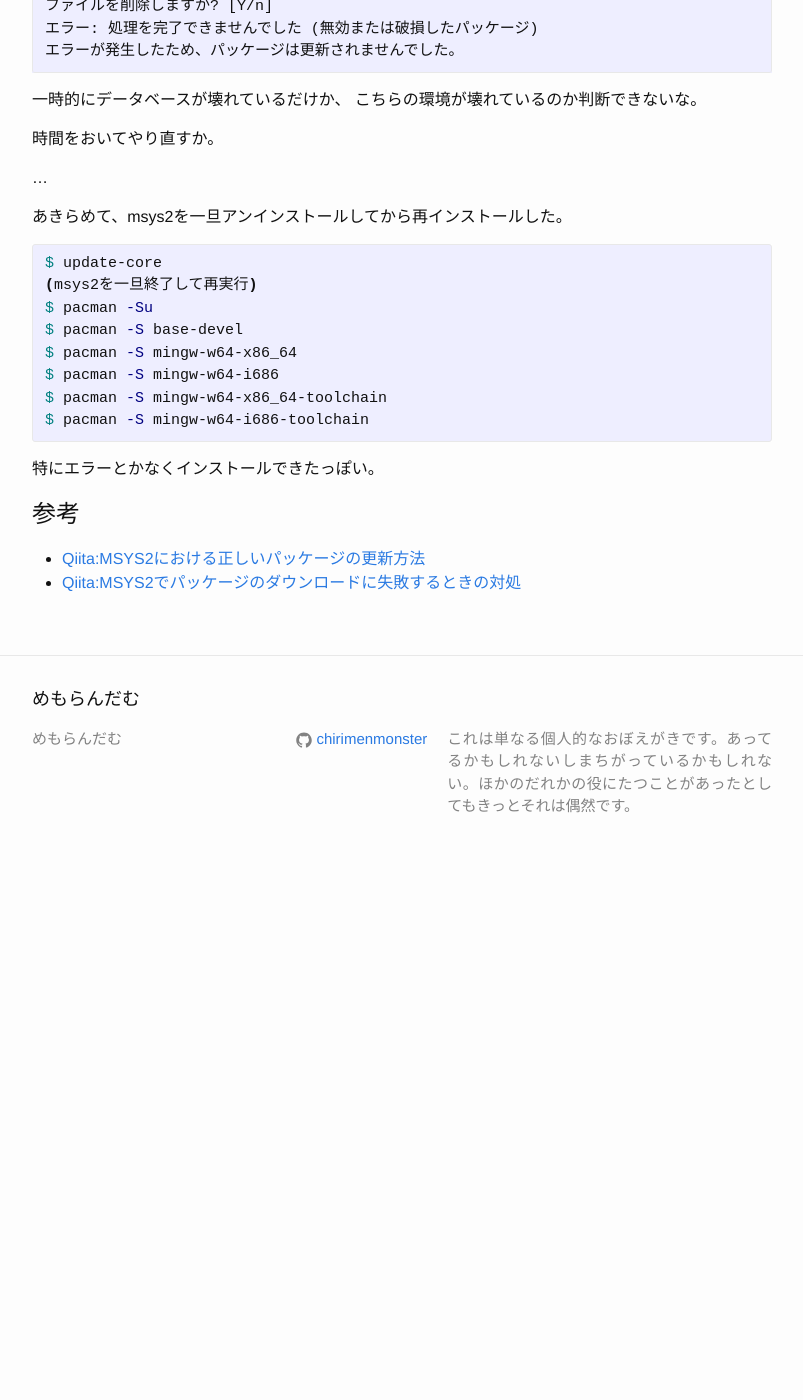
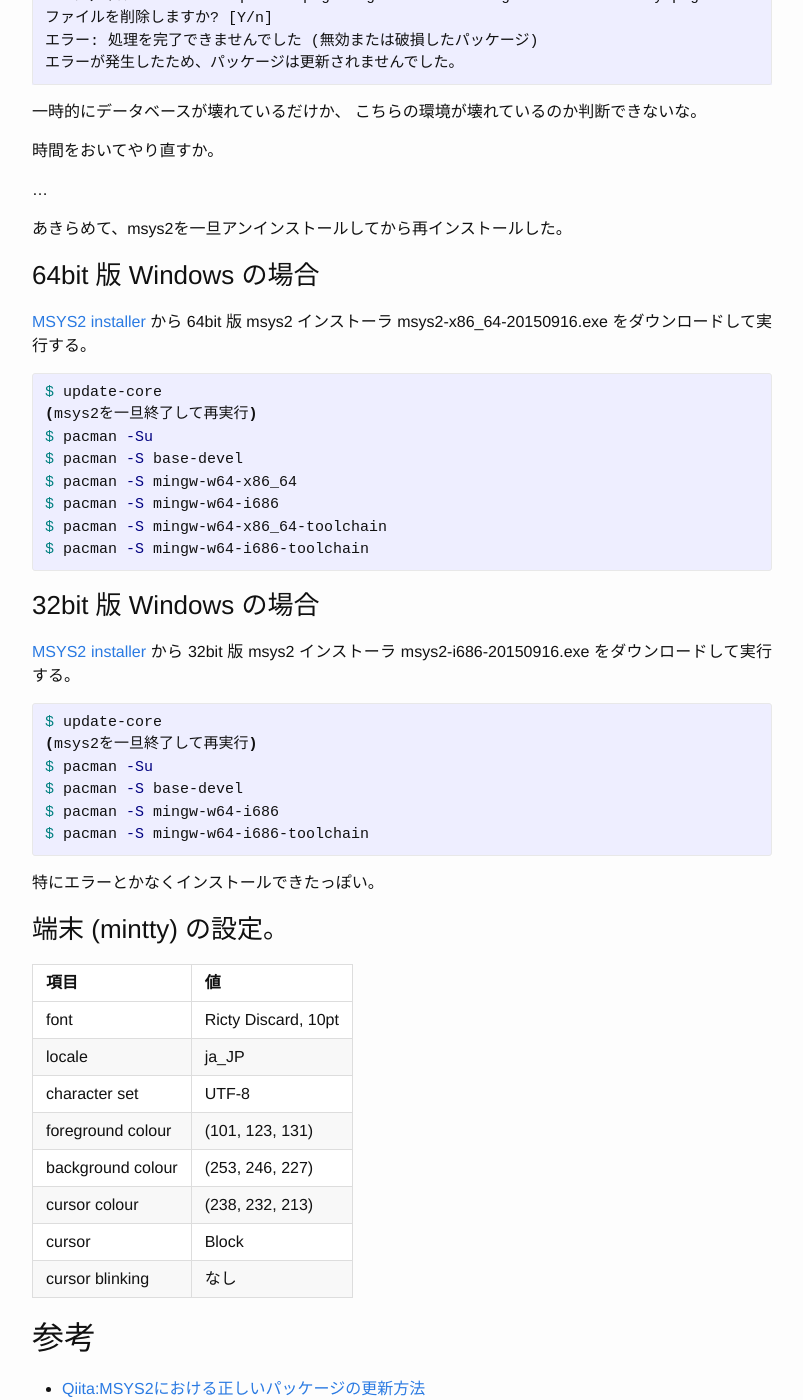
Before and after one commit to chirimenmonster/chirimenmonster.github.io, a Jekyll site: the page built from _posts/2016-02-03-msys2-update.md, in a window 1280 px wide and 1400 px high, scrolled down 687 px. Shown: the whole window, without its empty margins (238-1041 px from the left). Built offline with Jekyll 4.4.1, drawn with Linux system fonts in a browser that asks for light colours; before the commit the page ends 1565 px from its top, so only the background shows below that.

Commit message:
msys2インストールの追記

```diff
--- a/_posts/2016-02-03-msys2-update.md
+++ b/_posts/2016-02-03-msys2-update.md
@@ -5,7 +5,7 @@
 ---
 MSYS2 のアップデートをしたときのメモ
 
-# 手順
+## 手順
 
 `update-core` コマンドを実行する。
 
@@ -42,6 +42,12 @@
 
 あきらめて、msys2を一旦アンインストールしてから再インストールした。
 
+### 64bit 版 Windows の場合
+
+[MSYS2 installer](https://msys2.github.io/)
+から 64bit 版 msys2 インストーラ
+msys2-x86_64-20150916.exe をダウンロードして実行する。
+
 {% highlight sh %}
 $ update-core
 (msys2を一旦終了して再実行)
@@ -53,9 +59,39 @@
 $ pacman -S mingw-w64-i686-toolchain
 {% endhighlight %}
 
+### 32bit 版 Windows の場合
+
+[MSYS2 installer](https://msys2.github.io/)
+から 32bit 版 msys2 インストーラ
+msys2-i686-20150916.exe をダウンロードして実行する。
+
+{% highlight sh %}
+$ update-core
+(msys2を一旦終了して再実行)
+$ pacman -Su
+$ pacman -S base-devel
+$ pacman -S mingw-w64-i686
+$ pacman -S mingw-w64-i686-toolchain
+{% endhighlight %}
+
+
 特にエラーとかなくインストールできたっぽい。
 
+### 端末 (mintty) の設定。
 
-# 参考
+|項目|値|
+|:---|:---|
+|font|Ricty Discard, 10pt|
+|locale|ja_JP|
+|character set|UTF-8|
+|foreground colour| (101, 123, 131) |
+|background colour| (253, 246, 227) |
+|cursor colour| (238, 232, 213) |
+|cursor|Block|
+|cursor blinking|なし|
+
+
+## 参考
 + [Qiita:MSYS2における正しいパッケージの更新方法](http://qiita.com/k-takata/items/373ec7f23d5d7541f982)
 + [Qiita:MSYS2でパッケージのダウンロードに失敗するときの対処](http://qiita.com/k-takata/items/fcb2f1f9ca564fd78597)
++ [MSYS2 installer](https://msys2.github.io/)
```
